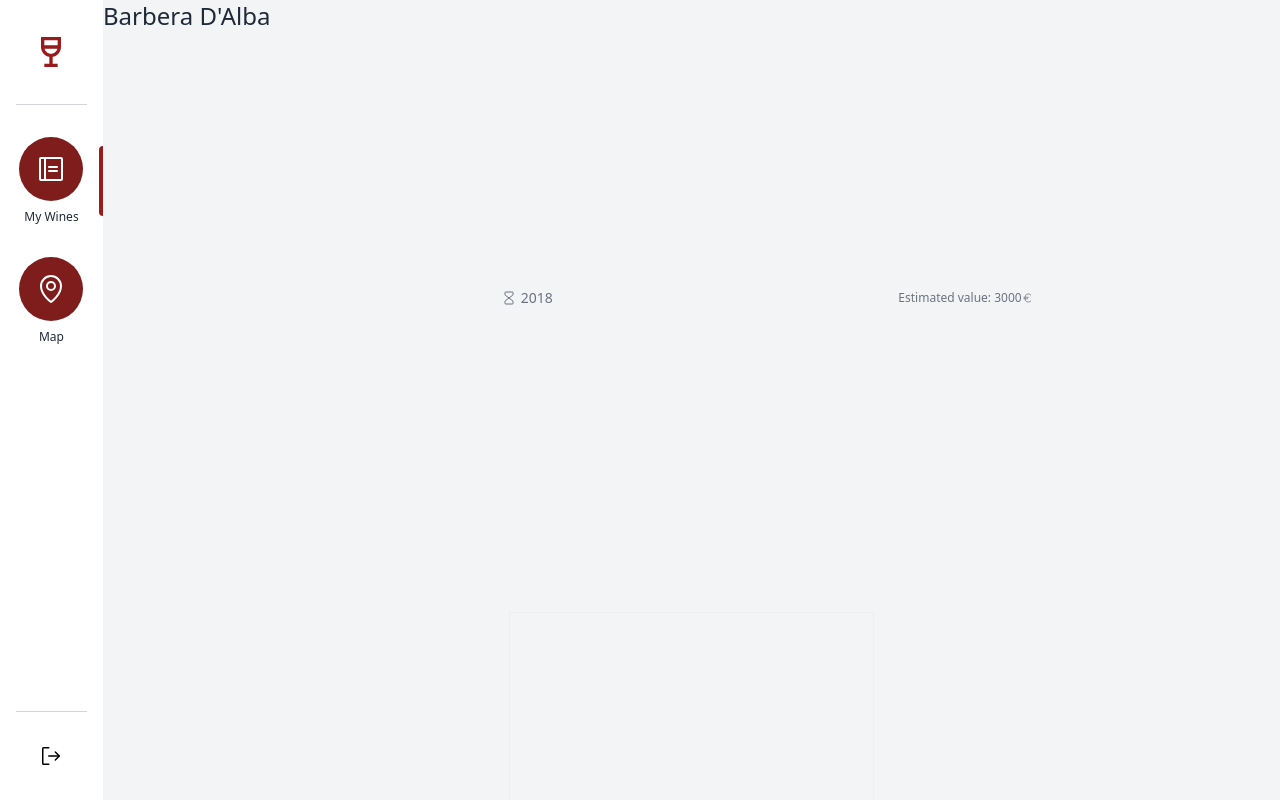
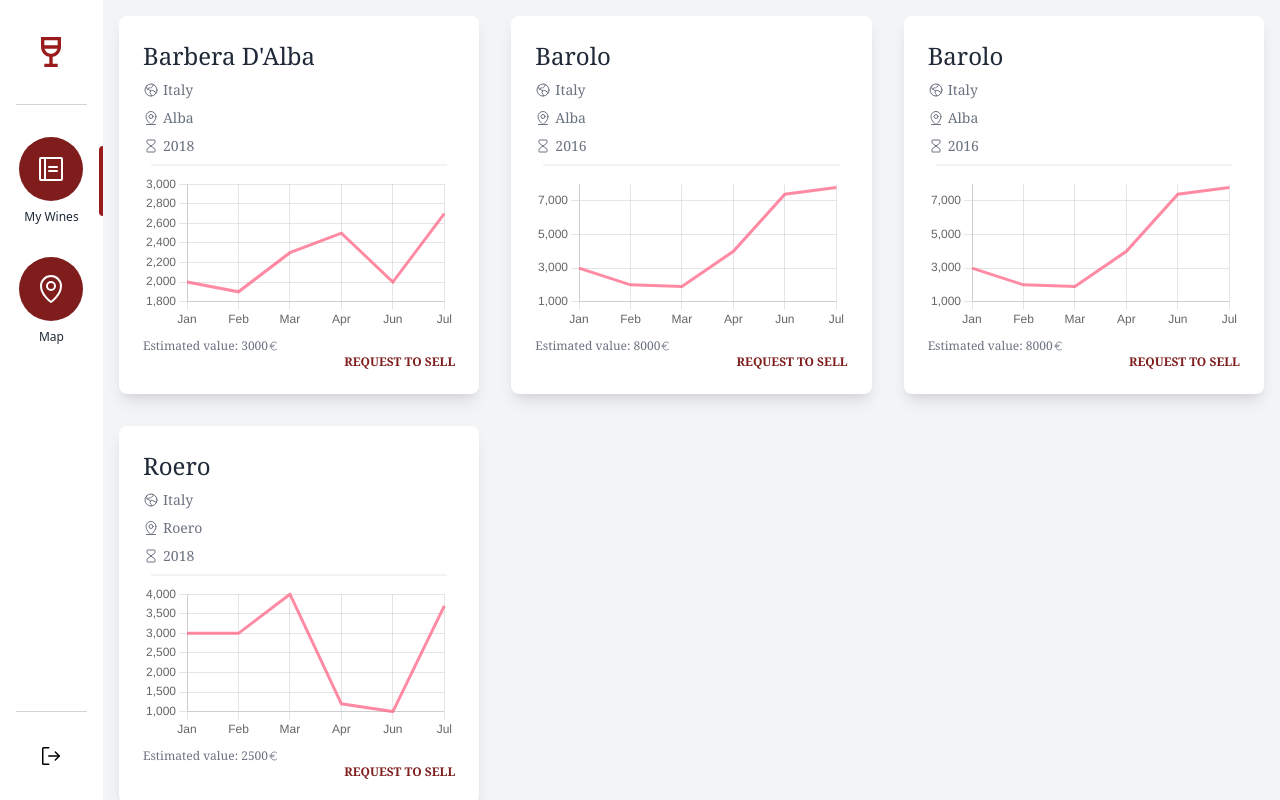
Before and after one commit to andershoegh/wine-tracker, a React (Create React App) app: page / in a window 1280 px wide. Built offline with nearby package versions, Linux system fonts and the light colour scheme; no server answers; sample sign-in values are in the browser's storage.

Commit message:
wine cards, general fixes.. WIP 2

```diff
--- a/src/components/WineCard.tsx
+++ b/src/components/WineCard.tsx
@@ -49,8 +49,8 @@
           type="info"
         />
       )}
-      <div className="grid grid-flow-col grid-cols-3 grid-rows-3 gap-4">
-        {/* <div className="bg-white w-full m-4 p-6 font-serif text-gray-800 shadow-lg rounded-lg"> */}
+      <div className="flex flex-wrap w-1/3">
+        <div className="bg-white w-full m-4 p-6 font-serif text-gray-800 shadow-lg rounded-lg">
           <div className="text-2xl text-gray-800">{name}</div>
 
           <div className="flex mt-2 text-gray-500 items-center">
@@ -95,6 +95,7 @@
             </button>
           </div>
         </div>
+      </div>
     </>
   );
 };
--- a/src/pages/MyWines.tsx
+++ b/src/pages/MyWines.tsx
@@ -12,14 +12,14 @@
         region="Alba"
         valueArray={[2000, 1900, 2300, 2500, 2000, 2700, 3000]}
       />
-      {/* <WineCard
+      <WineCard
         name="Barolo"
         country="Italy"
         year="2016"
         worth="8000"
         region="Alba"
         valueArray={[3000, 2000, 1900, 4000, 7400, 7800, 8000]}
-      /> */}
+      />
       <WineCard
         name="Barolo"
         country="Italy"
```
Lines whose indentation alone changed are shown as unchanged.
